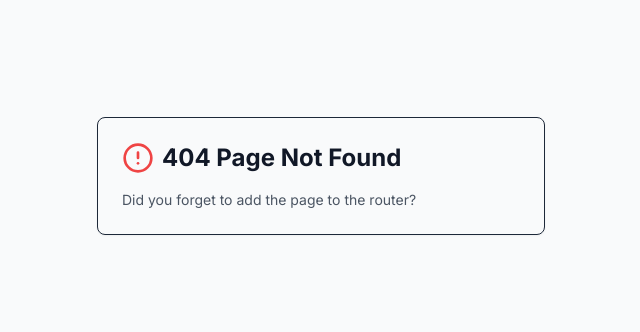
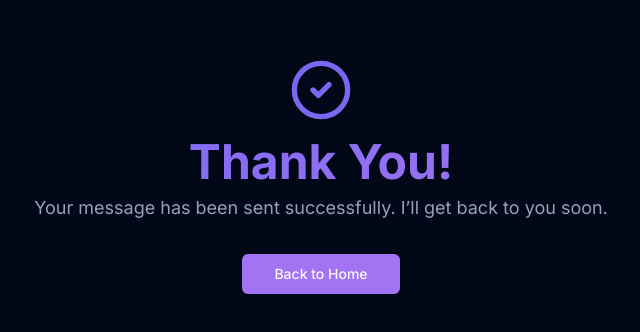
Before and after one commit to parth2103/professional-portfolio, a React (Vite) app in the folder frontend-only/: page /thank-you in a window 1280 px wide. Before the commit this address had no page. Shown: the part 224-556 px from the top of the page, without its empty margins (319-959 px from the left). Built offline with nearby package versions, Linux system fonts and the light colour scheme.

Commit message:
Created thank you page

```diff
--- a/frontend-only/src/App.tsx
+++ b/frontend-only/src/App.tsx
@@ -8,12 +8,14 @@ import { ThemeProvider } from "@/components/theme-provider";
 import Home from "@/pages/home";
 import NotFound from "@/pages/not-found";
 import { Splash } from "./components/splash";
+import ThankYouPage from "@/pages/thank-you";
 
 function Router() {
 
   return (
     <Switch>
       <Route path="/" component={Home} />
+      <Route path="/thank-you" component={ThankYouPage} />
       <Route component={NotFound} />
     </Switch>
   );
--- /dev/null
+++ b/frontend-only/src/pages/thank-you.tsx
@@ -0,0 +1,33 @@
+// src/pages/thank-you.tsx
+import { motion } from "framer-motion";
+import { CheckCircle2 } from "lucide-react";
+import { Button } from "@/components/ui/button";
+import { fadeInUp } from "@/lib/animations";
+import { Link } from "wouter";
+
+export default function ThankYouPage() {
+  return (
+    <section
+      id="thank-you"
+      className="min-h-screen flex items-center justify-center bg-background text-foreground"
+    >
+      <motion.div
+        initial="hidden"
+        animate="visible"
+        variants={fadeInUp}
+        className="text-center px-6 py-12"
+      >
+        <CheckCircle2 size={64} className="mx-auto text-primary mb-4" />
+        <h1 className="gradient-text text-4xl md:text-5xl font-bold mb-2">
+          Thank You!
+        </h1>
+        <p className="text-muted-foreground text-lg mb-8">
+          Your message has been sent successfully. I’ll get back to you soon.
+        </p>
+        <Button asChild variant="secondary" className="px-8">
+          <Link to="/">Back to Home</Link>
+        </Button>
+      </motion.div>
+    </section>
+  );
+}
```
